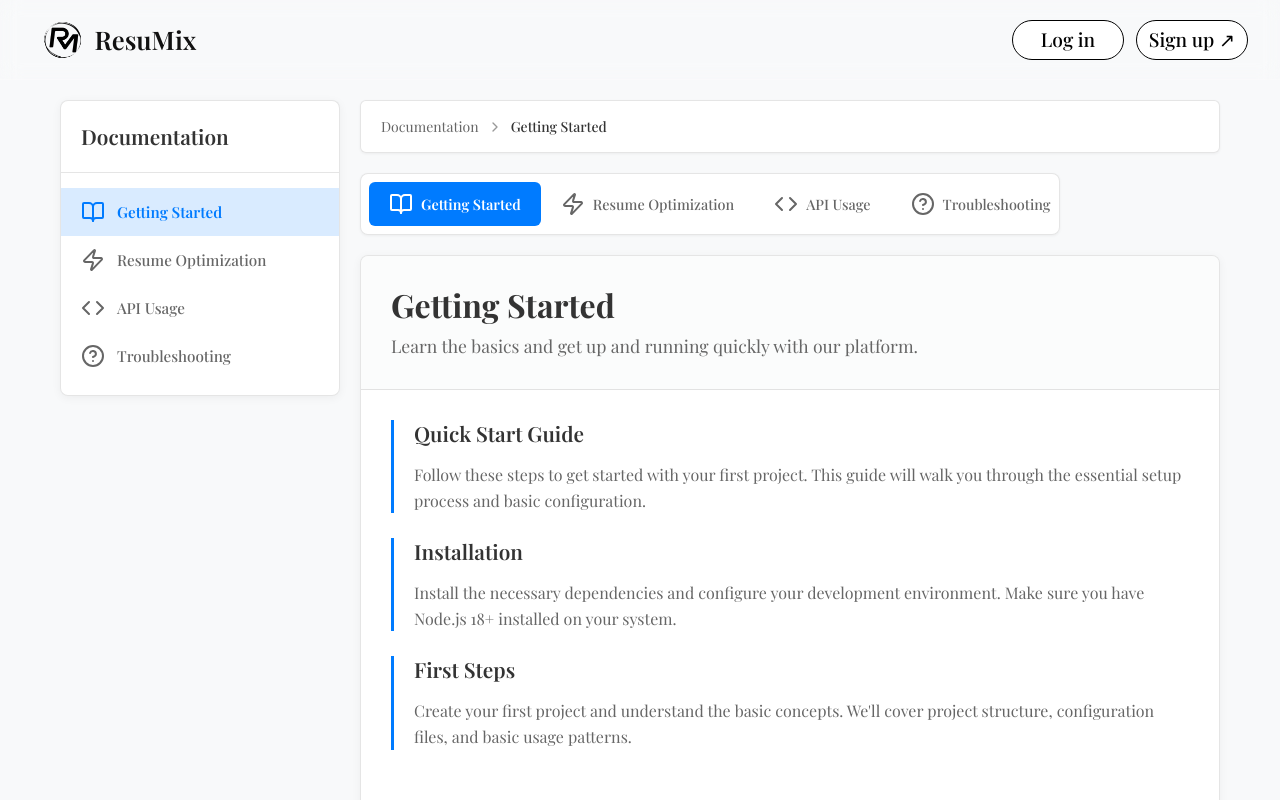
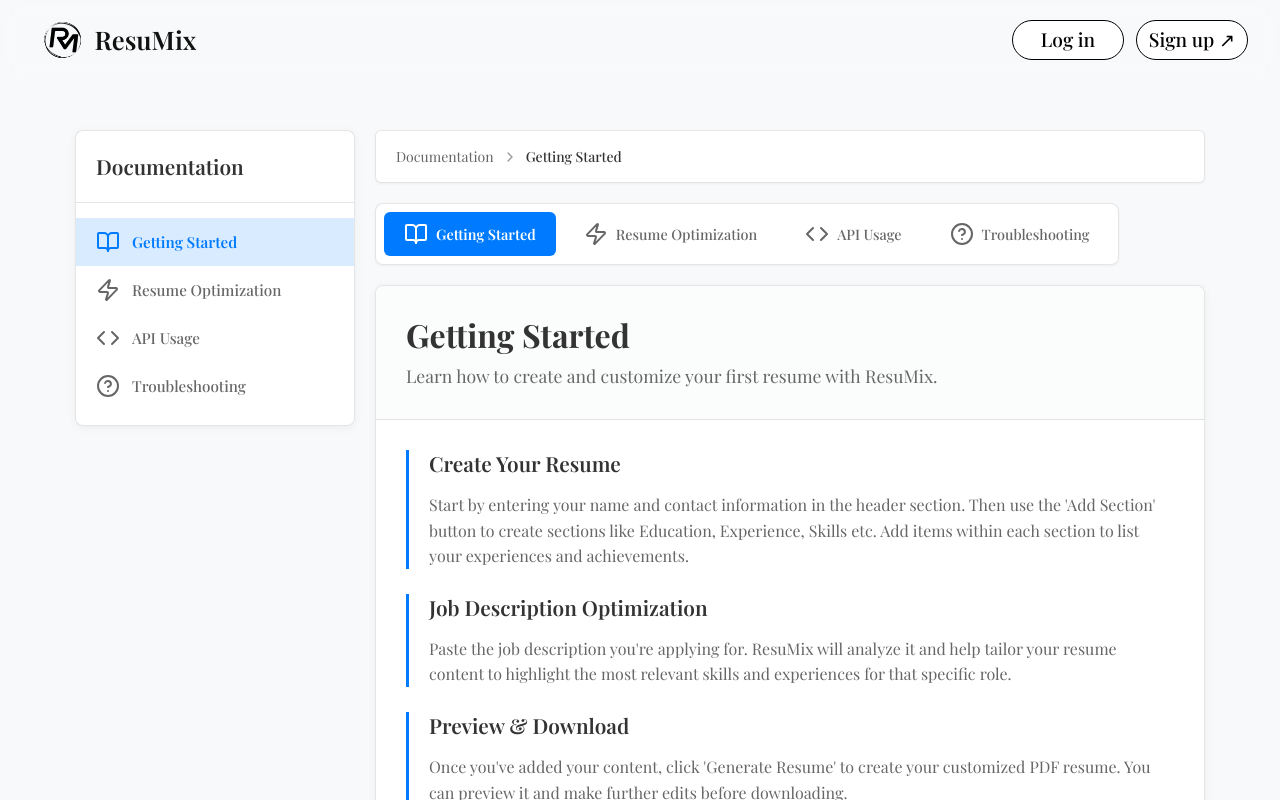
Before and after one commit to demonking-mw/ResuMix, a React (Vite) app in the folder frontend/: page /wiki in a window 1280 px wide. Shown: the top 800 px of the page. Built offline with nearby package versions, Linux system fonts and the light colour scheme; no server answers.

Commit message:
edit wiki and fix centering

```diff
--- a/frontend/src/components/AccountHome/AccountHome.css
+++ b/frontend/src/components/AccountHome/AccountHome.css
@@ -244,6 +244,8 @@
   border: none;
   cursor: pointer;
   min-width: 100px;
+  align-items: center;
+  justify-content: center;
 }
 
 .step-button:hover {
--- a/frontend/src/components/wiki/Wiki.css
+++ b/frontend/src/components/wiki/Wiki.css
@@ -51,9 +51,7 @@
 .wiki-layout {
   display: flex;
   flex: 1;
-  max-width: 1200px;
-  margin: 0 auto;
-  padding: 20px; /* Proper side margins */
+  padding: 50px 75px; /* Proper side margins */
   gap: 20px;
 }
 
@@ -163,13 +161,12 @@
 /* Restored original glassmorphism tabs with better positioning */
 .wiki-tabs-compact {
   display: flex;
-  gap: 0;
+  gap: 8px;
   background: rgba(255, 255, 255, 0.9);
   border: 1px solid rgba(0, 0, 0, 0.1);
   border-radius: 8px; /* Reduced from 25px */
   padding: 0.5rem;
   margin-bottom: 20px;
-  max-width: 700px;
   align-self: flex-start; /* Align with content box */
   box-shadow: 0 1px 3px rgba(0, 0, 0, 0.05);
 }
--- a/frontend/src/components/wiki/Wiki.jsx
+++ b/frontend/src/components/wiki/Wiki.jsx
@@ -14,22 +14,22 @@ const wikiSections = [
     content: {
       title: "Getting Started",
       description:
-				"Learn the basics and get up and running quickly with our platform.",
+        "Learn how to create and customize your first resume with ResuMix.",
       sections: [
         {
-					heading: "Quick Start Guide",
+          heading: "Create Your Resume",
           content:
-						"Follow these steps to get started with your first project. This guide will walk you through the essential setup process and basic configuration.",
+            "Start by entering your name and contact information in the header section. Then use the 'Add Section' button to create sections like Education, Experience, Skills etc. Add items within each section to list your experiences and achievements.",
         },
         {
-					heading: "Installation",
+          heading: "Job Description Optimization",
           content:
-						"Install the necessary dependencies and configure your development environment. Make sure you have Node.js 18+ installed on your system.",
+            "Paste the job description you're applying for. ResuMix will analyze it and help tailor your resume content to highlight the most relevant skills and experiences for that specific role.",
         },
         {
-					heading: "First Steps",
+          heading: "Preview & Download",
           content:
-						"Create your first project and understand the basic concepts. We'll cover project structure, configuration files, and basic usage patterns.",
+            "Once you've added your content, click 'Generate Resume' to create your customized PDF resume. You can preview it and make further edits before downloading.",
         },
       ],
     },
@@ -56,7 +56,17 @@ const wikiSections = [
         {
           heading: "Format Guidelines",
           content:
-						"Best practices for resume formatting, including layout, typography, and visual hierarchy to ensure readability and professional appearance.",
+            "Best practices for resume formatting, including layout, typography, and visual hierarchy to ensure readability and professional appearance. Future support for copy and paste LaTeX code aligning with the optimized layout",
+        },
+        {
+          heading: "Content Parameters",
+          content:
+            "Use the Parameters Mode to adjust weights and bias for each item. Higher weight means the item is more likely to be included in tailored resumes. Bias affects how the item is scored against job requirements.",
+        },
+        {
+          heading: "Category Scoring",
+          content:
+            "ResuMix categorizes your experiences into Technical Skills, Soft Skills, and Job Relevance. Each line is scored based on these categories to help optimize content selection for specific jobs.",
         },
       ],
     },
@@ -73,7 +83,7 @@ const wikiSections = [
         {
           heading: "Authentication",
           content:
-						"Learn how to authenticate your API requests using API keys or OAuth tokens. Include proper headers and handle authentication errors.",
+            "All API requests require authentication. The system uses JWT tokens for session management. Include credentials in requests to protected endpoints.",
         },
         {
           heading: "Endpoints",
@@ -85,6 +95,11 @@ const wikiSections = [
           content:
             "Understand API rate limits, how to handle rate limit responses, and best practices for efficient API usage in your applications.",
         },
+        {
+          heading: "Data Structure",
+          content:
+            "Resume data uses a nested structure with sections, items and lines. Each level includes aux_info for type identification and additional metadata for optimization.",
+        },
       ],
     },
   },
@@ -94,18 +109,22 @@ const wikiSections = [
     icon: <HelpCircle className="w-4 h-4" />,
     content: {
       title: "Troubleshooting Guide",
-			description:
-				"Common issues and their solutions to help you resolve problems quickly.",
+      description: "Common issues and solutions when using ResuMix.",
       sections: [
         {
-					heading: "Common Issues",
+          heading: "Resume Generation Issues",
           content:
-						"Most frequently encountered problems and their step-by-step solutions. Check these first before reaching out for support.",
+            "If resume generation fails, check that all required fields are filled. Make sure section titles and items follow the expected format.",
         },
         {
-					heading: "Error Messages",
+          heading: "Authentication Errors",
           content:
-						"Detailed explanations of error messages you might encounter, what they mean, and how to resolve them effectively.",
+            "For login issues, ensure your credentials are correct. The system allows OAuth for authentication. Try clearing your browser cache or re-authenticating if session errors occur.",
+        },
+        {
+          heading: "Content Optimization",
+          content:
+            "If content optimization seems incorrect, review the parameters in Parameters Mode. Adjust weights and bias values to fine-tune how items are selected. Ensure job descriptions contain relevant keywords for better matching.",
         },
         {
           heading: "Getting Help",
@@ -116,7 +135,6 @@ const wikiSections = [
     },
   },
 ];
-
 
 export default function Wiki() {
   const navigate = useNavigate();
```
Lines whose indentation alone changed are shown as unchanged.
